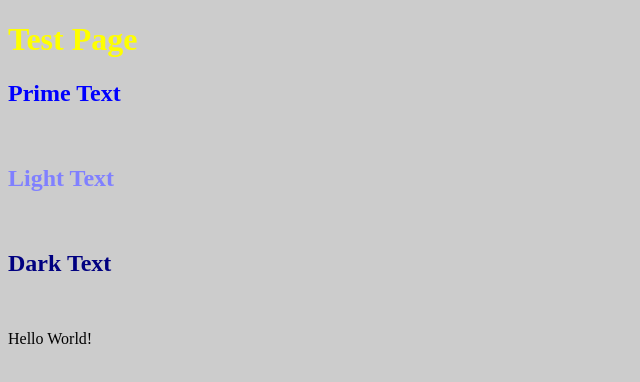
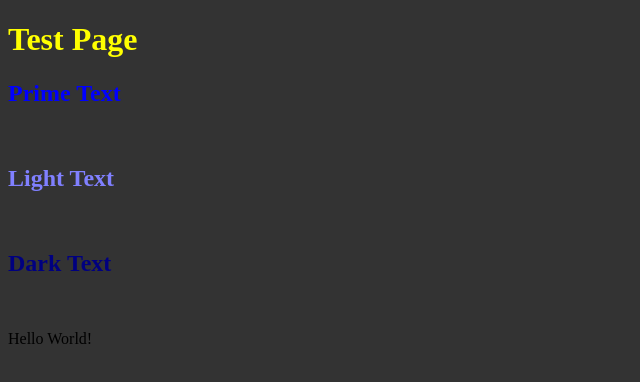
Before and after one commit to linden-peters/LocalRepoTest, a plain HTML site: page index.html in a window 1280 px wide. Shown: the whole page, without its empty margins (0-640 px from the left). Drawn offline with nearby package versions, Linux system fonts and the light colour scheme; files that its build step writes are made by us from their sources.

Commit message:
Changed official style.

```diff
--- a/sass/_variables.scss
+++ b/sass/_variables.scss
@@ -1,5 +1,5 @@
 /* Imported _variables.scss */
-$bgColour: rgb(80%,80%,80%);
+$bgColour: rgb(20%,20%,20%);
 $primaryColour: rgb(0%,0%,100%);
 $primaryLight: scale-color($primaryColour, $lightness: 50%);
 $primaryDark: scale-color($primaryColour, $lightness: -50%);
```
